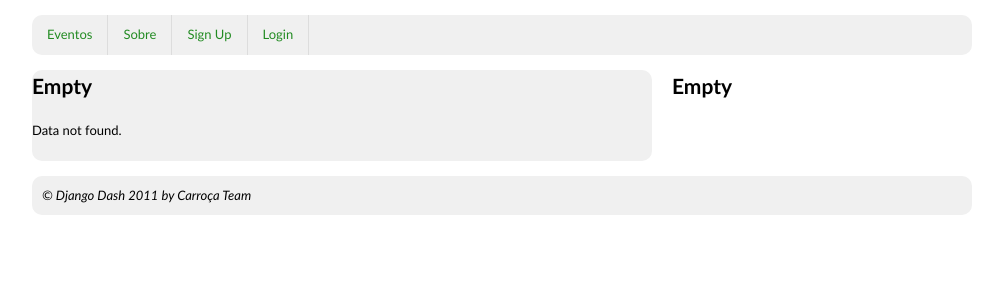
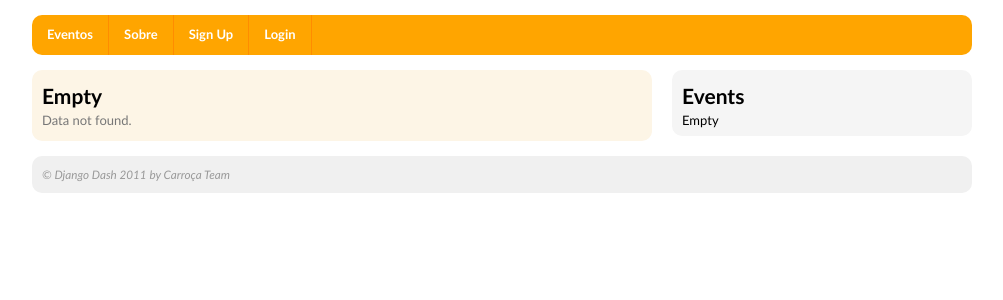
Before and after one commit to fabiocerqueira/djangodash2011, a Django app: template src/pylestras/templates/index.html in a window 1280 px wide. Shown: the part 122-422 px from the top of the page, without its empty margins (138-1141 px from the left). Run offline with Django 3.2, Linux system fonts and the light colour scheme; the template is opened without the code that fills it, so the values that code supplies are empty; some libraries are stand-ins or nearby versions.

Commit message:
Uma colorida!

```diff
--- a/src/pylestras/static_files/css/style.css
+++ b/src/pylestras/static_files/css/style.css
@@ -48,7 +48,7 @@ a:hover {
 }
 
 .nav {
-    background-color: #f0f0f0;
+    background-color: orange;
     margin: 15px 10px 15px 10px;
 }
 
@@ -56,11 +56,13 @@ a:hover {
     display: block;
     float: left;
     padding: 10px 15px 10px 15px;
-    border-right: solid 1px #ddd;
+    border-right: solid 1px #ff8c00;
+    color: #fff;
+    font-weight: bold;
 }
 
 .nav a:hover {
-    background: #f5f5f5;
+    background: #ff8c00;
 }
 
 .nav a:first-child {
@@ -73,20 +75,27 @@ a:hover {
 }
 
 .content {
-    background-color: #f0f0f0;
+    background-color: #fdf5e6;
 }
 
 .aside {
-    background-color: #fff;
+    background-color: #f5f5f5;
 }
 
 .footer {
     background-color: #f0f0f0;
-    margin-top: 15px
+    margin-top: 15px;
+    color: #999;
+    font-size: 0.9em;
 }
 
 .footer address {
     margin: 10px;
+}
+
+.home_event_list {
+    margin-bottom: 5px;
+    margin-left: 10px;
 }
 
 .date_event {
@@ -108,6 +117,8 @@ a:hover {
 }
 
 .home_event_title {
+    margin-top: 10px;
+    margin-left: 10px;
     margin-bottom: 0;
 }
 
--- a/src/pylestras/templates/index.html
+++ b/src/pylestras/templates/index.html
@@ -6,20 +6,20 @@
             <p class="pres_speaker">{{ presentation.speaker }}</p>
             <p class="pres_description">{{ presentation.description }}</p>
         {% empty %}
-            <h3>Empty</h3>
-            <p>Data not found.</p>
+            <h3 class="pres_title">Empty</h3>
+            <p class="pres_speaker">Data not found.</p>
         {% endfor %}
     </div>
 
-    <div class="grid_4 aside">
+    <div class="grid_4 aside border_radius_all">
+        <h3 class="home_event_title">Events</h3>
         {% for event in events %}
-        <h3 class="home_event_title">Events</h3>
-        <p>
+        <p class="home_event_list">
             <a class="event_title_a" href="{{ event.get_absolute_url }}">{{ event.name }}</a><br />
             <span class="date_event">{{ event.event_start }}</span>
         </p>
         {% empty %}
-            <h3>Empty</h3>
+            <p class="home_event_list">Empty</p>
         {% endfor %}
     </div>
 
```
